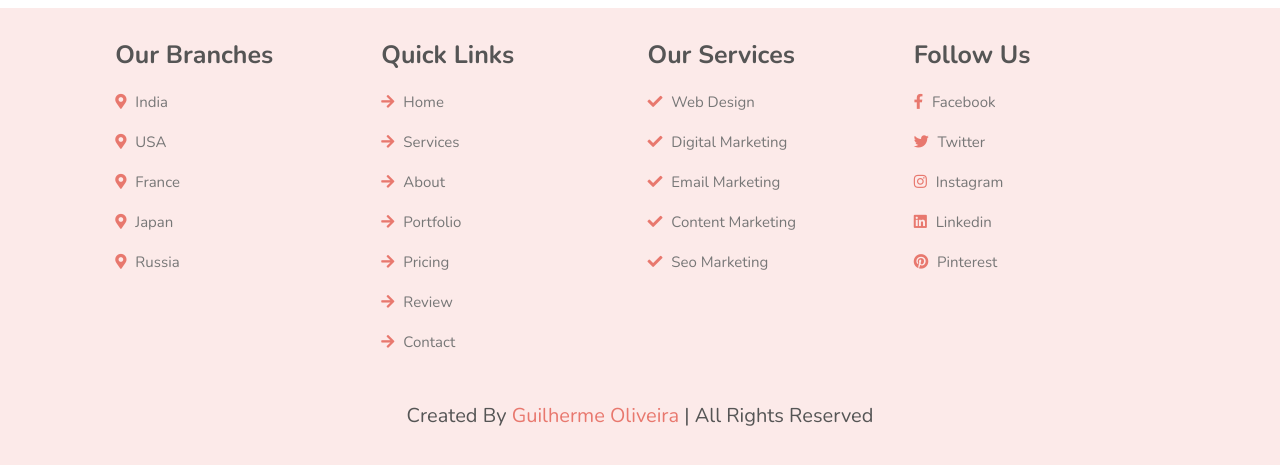
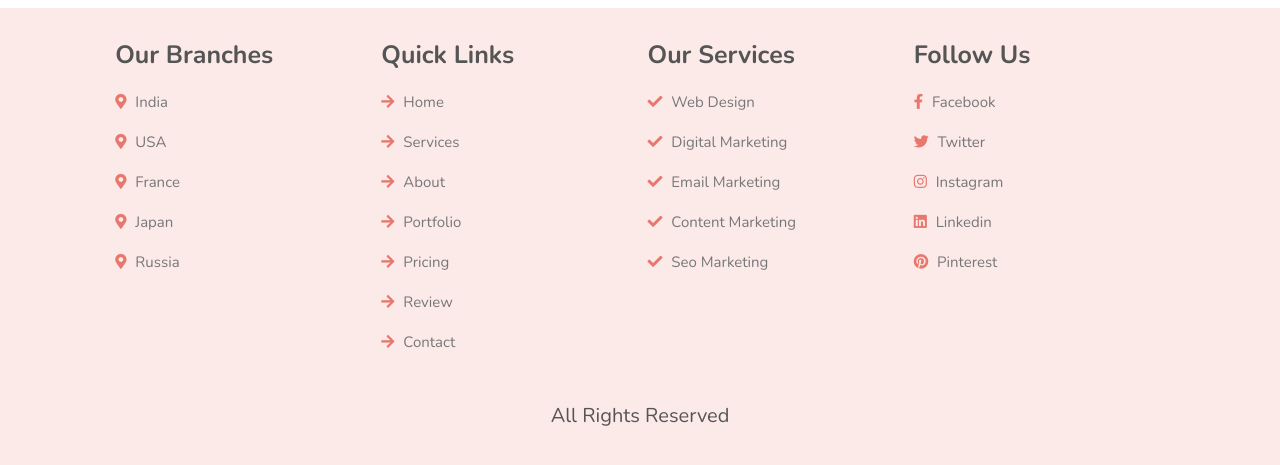
Before and after one commit to Guisgomes/FaculdadeFlamingo_Projeto06_WebSite_CSS, a plain HTML site: page website CSS/index.html in a window 1280 px wide. Shown: the part 5042-5507 px from the top of the page. Drawn offline with nearby package versions, Linux system fonts and the light colour scheme.

Commit message:
Update index.html

```diff
--- a/website CSS/index.html
+++ b/website CSS/index.html
@@ -437,7 +437,7 @@
 
     </div>
 
-    <div class="credit">created by <span>Guilherme Oliveira</span> | all rights reserved</div>
+    <div class="credit">all rights reserved</div>
 
 </section>
 
```
